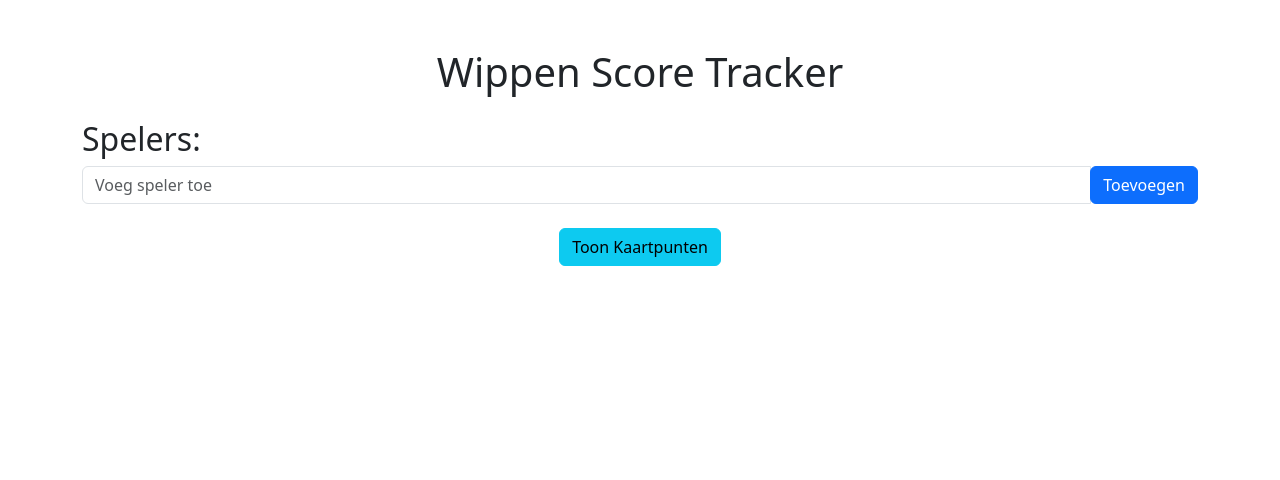
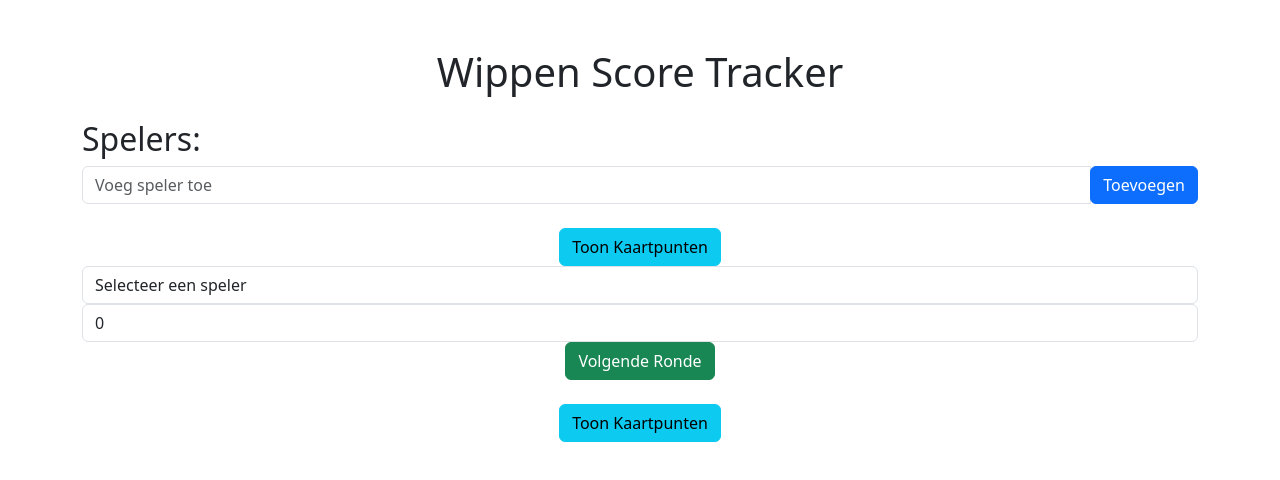
Before and after one commit to kristofmoons/wippen, a React (Create React App) app: page / in a window 1280 px wide. Shown: the top 480 px of the page. Built offline with nearby package versions, Linux system fonts and the light colour scheme.

Commit message:
dropdown toegevoegd

```diff
--- a/src/pages/MainPage.js
+++ b/src/pages/MainPage.js
@@ -3,6 +3,10 @@ import 'bootstrap/dist/css/bootstrap.min.css';
 
 const MainPage = () => {
   const [players, setPlayers] = useState([]);
+  const [selectedPlayer, setSelectedPlayer] = useState(''); // Variabele voor geselecteerde speler
+  const [pointsToAdd, setPointsToAdd] = useState(0); // Variabele voor toe te voegen punten
+
+
 
   const addPlayer = (name) => {
     setPlayers(prevPlayers => [
@@ -34,6 +38,31 @@ const MainPage = () => {
       return updatedPlayers;
     });
   };
+
+  const addPointsToPlayer = () => {
+    if (selectedPlayer === '') {
+      alert('Selecteer een speler');
+      return;
+    }
+
+    setPlayers(prevPlayers => {
+      return prevPlayers.map(player => {
+        if (player.name === selectedPlayer) {
+          return {
+            ...player,
+            score: player.score + pointsToAdd
+          };
+        }
+        return player;
+      });
+    });
+
+    // Reset geselecteerde speler en punten toe te voegen
+    setSelectedPlayer('');
+    setPointsToAdd(0);
+  };
+
+
 
   const showCardPoints = () => {
     alert("Kaartpunten:\n" +
@@ -84,6 +113,22 @@ const MainPage = () => {
       </div>
 
       <div className="text-center mt-4">
+        {/* Knop voor het tonen van kaartpunten */}
+        <button className="btn btn-info mr-2" data-toggle="modal" data-target="#cardPointsModal">Toon Kaartpunten</button>
+        {/* Dropdown voor spelerselectie */}
+        <select className="form-control mr-2" value={selectedPlayer} onChange={(e) => setSelectedPlayer(e.target.value)}>
+          <option value="">Selecteer een speler</option>
+          {players.map((player, index) => (
+            <option key={index} value={player.name}>{player.name}</option>
+          ))}
+        </select>
+        {/* Input voor het toevoegen van punten */}
+        <input type="number" className="form-control mr-2" placeholder="Punten toevoegen" value={pointsToAdd} onChange={(e) => setPointsToAdd(parseInt(e.target.value))} />
+        {/* Knop voor het toevoegen van punten */}
+        <button className="btn btn-success" onClick={addPointsToPlayer}>Volgende Ronde</button>
+      </div>
+
+      <div className="text-center mt-4">
       <button className="btn btn-info" onClick={showCardPoints}>Toon Kaartpunten</button>
     </div>
     </div>
```
